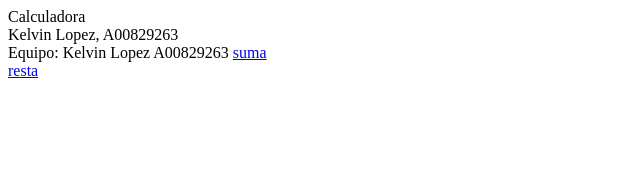
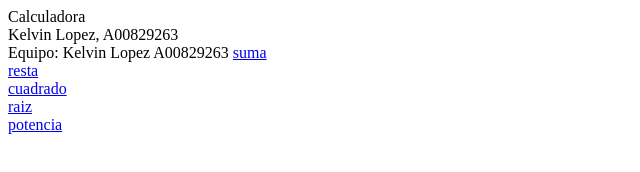
Before and after one commit to KelvinLopezG/KelvinLopezG.github.io, a plain HTML site: page index.html in a window 1280 px wide. Shown: the whole page, without its empty margins (0-640 px from the left). Drawn offline with Linux system fonts and the light colour scheme.

Commit message:
Update index.html #3

```diff
--- a/index.html
+++ b/index.html
@@ -6,3 +6,6 @@
 
 <a href= "suma.html"> suma </a> <br>
 <a href= "resta.html"> resta </a> <br>
+<a href= "cuadrado.html"> cuadrado </a> <br>
+<a href= "raiz.html"> raiz </a> <br>
+<a href= "potencia.html"> potencia </a> <br>
```
